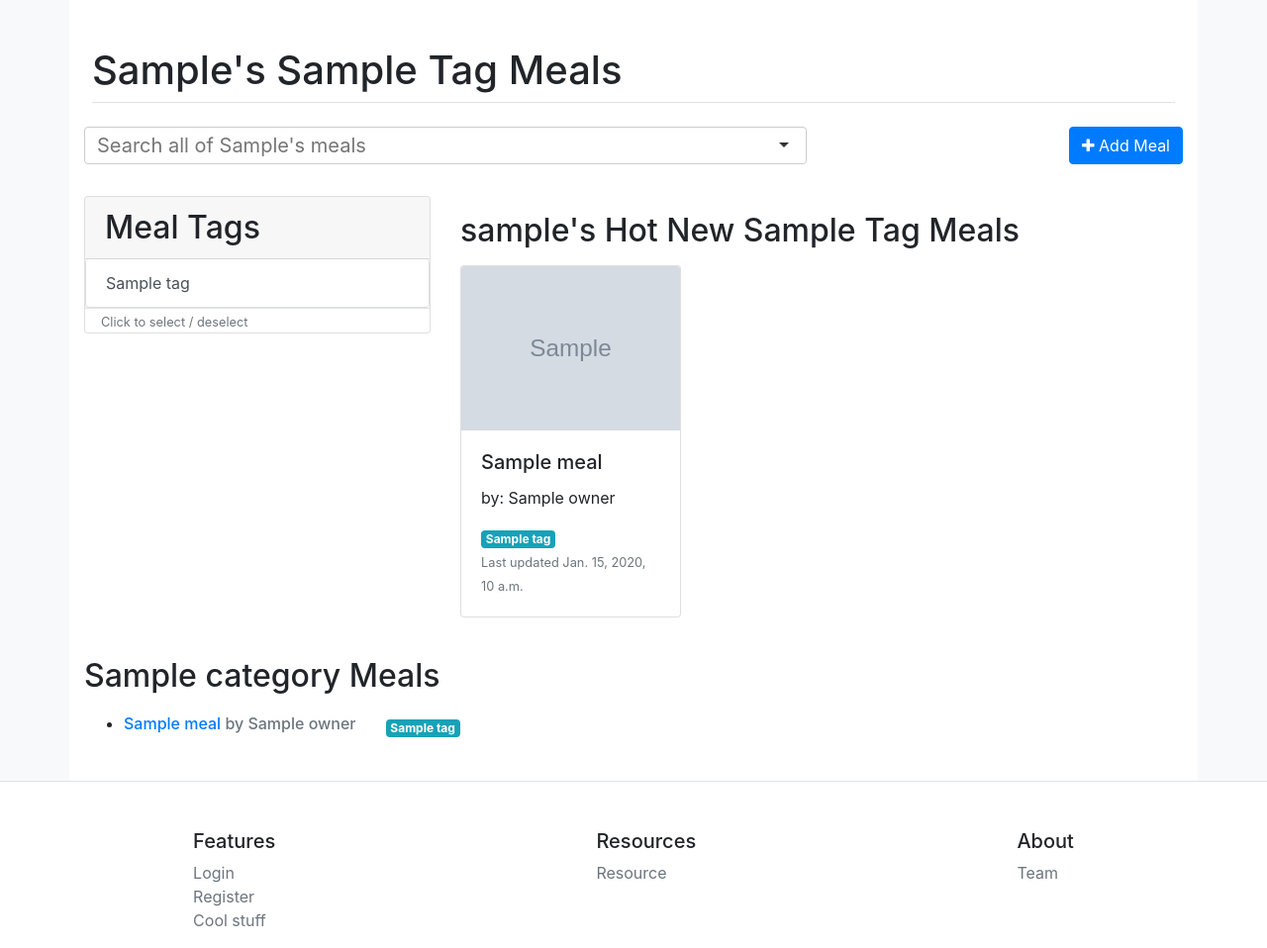
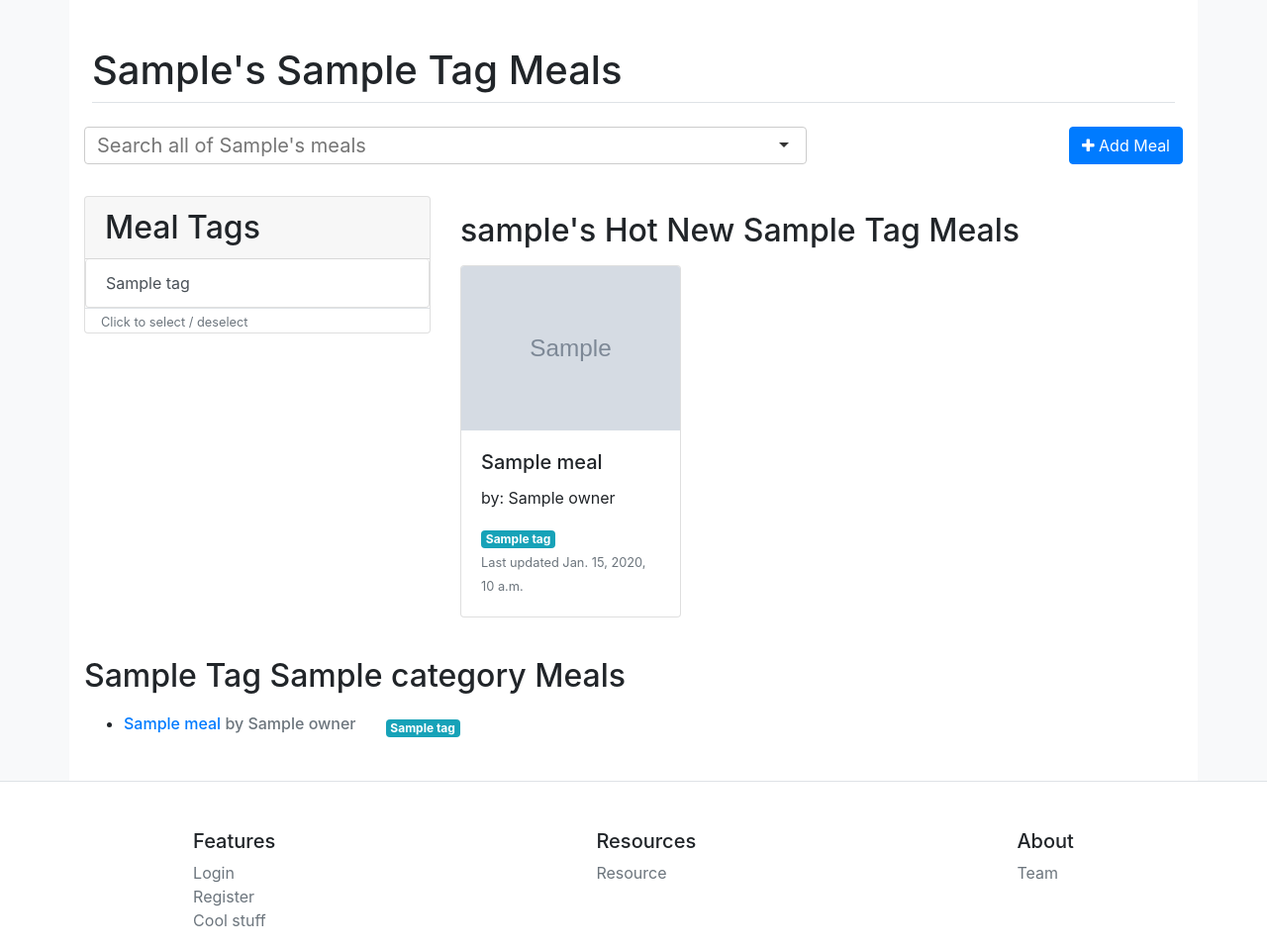
Before and after one commit to big-dill/macro-mate, a Django app: template templates/macro_mate/all_meals.html in a window 1280 px wide. Shown: the part 76-1034 px from the top of the page at 99% size. Run offline with Django 3.2, Linux system fonts and the light colour scheme; the template is opened without the code that fills it: most values are stand-ins (such as "Sample title", 1, 10 or a date in 2020); grey boxes marked "Sample" are stand-in pictures; some libraries are stand-ins or nearby versions.

Commit message:
add tag to meal_list title

```diff
--- a/templates/macro_mate/all_meals.html
+++ b/templates/macro_mate/all_meals.html
@@ -107,7 +107,7 @@ Meals
 
 {% comment %} Separate meals by category {% endcomment %}
 {% for category in categories %}
-{% include 'macro_mate/meal_list.html' with title=category.name meals=category.meals %}
+{% include 'macro_mate/meal_list.html' with title=category.name tag=tag meals=category.meals %}
 {% endfor %}
 
 </div>
--- a/templates/macro_mate/meal_list.html
+++ b/templates/macro_mate/meal_list.html
@@ -1,4 +1,4 @@
- <h2 class="my-3">{{title}} Meals</h2>
+ <h2 class="my-3">{% if tag %}{{tag|title}} {% endif %}{{title}} Meals</h2>
 
 
  {% for meal in meals %}
```
